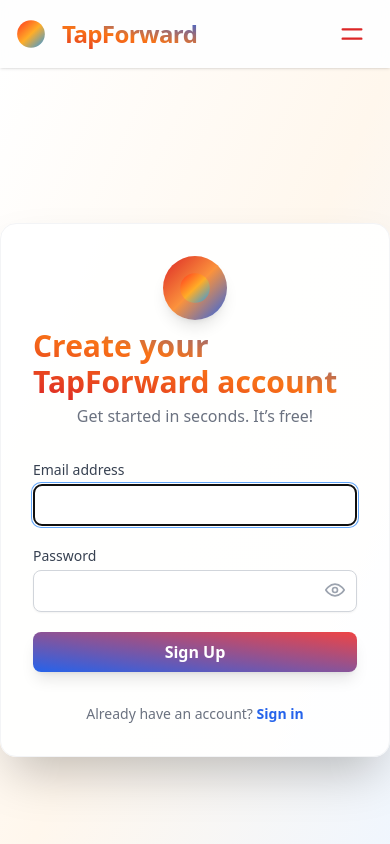
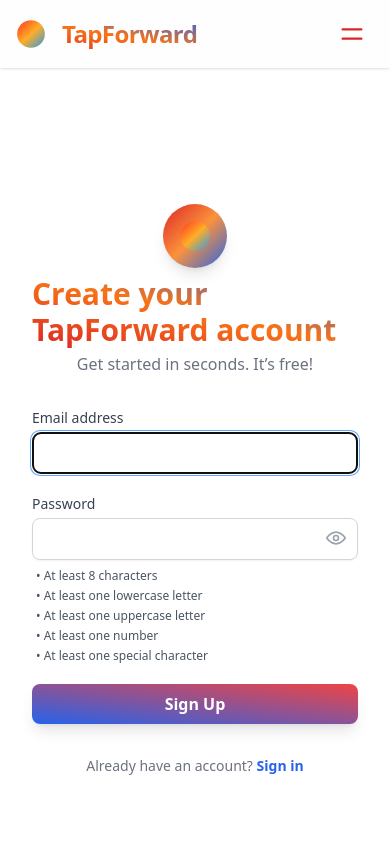
Before and after one commit to alinoajdea/tapforward, a Next.js app: page /auth/register in a window 390 px wide. Shown: the top 844 px of the page. Built offline with nearby package versions, Linux system fonts and the light colour scheme; no server answers.

Commit message:
Update registr page.tsx on mobile and pass rules

```diff
--- a/app/auth/register/page.tsx
+++ b/app/auth/register/page.tsx
@@ -3,6 +3,16 @@
 import { useState } from "react";
 import { supabase } from "@/lib/supabaseClient";
 import Link from "next/link";
+
+function getPasswordErrors(password) {
+  const errors = [];
+  if (password.length < 8) errors.push("At least 8 characters");
+  if (!/[a-z]/.test(password)) errors.push("At least one lowercase letter");
+  if (!/[A-Z]/.test(password)) errors.push("At least one uppercase letter");
+  if (!/[0-9]/.test(password)) errors.push("At least one number");
+  if (!/[^A-Za-z0-9]/.test(password)) errors.push("At least one special character");
+  return errors;
+}
 
 export default function RegisterPage() {
   const [email, setEmail] = useState("");
@@ -12,11 +22,19 @@
   const [error, setError] = useState<string | null>(null);
   const [success, setSuccess] = useState<string | null>(null);
 
+  const passwordErrors = getPasswordErrors(password);
+
   async function handleRegister(e: React.FormEvent) {
     e.preventDefault();
     setLoading(true);
     setError(null);
     setSuccess(null);
+
+    if (passwordErrors.length) {
+      setError("Please create a stronger password.");
+      setLoading(false);
+      return;
+    }
 
     const { error } = await supabase.auth.signUp({ email, password });
     setLoading(false);
@@ -26,8 +44,16 @@
   }
 
   return (
-    <div className="min-h-screen flex items-center justify-center bg-gradient-to-br from-white via-orange-50 to-blue-50 dark:from-neutral-900 dark:to-neutral-950">
-      <div className="bg-white/95 dark:bg-neutral-950/95 p-8 rounded-2xl shadow-2xl w-full max-w-md border border-gray-100 dark:border-neutral-900">
+    <div className="min-h-screen flex items-center justify-center bg-gradient-to-br from-white via-orange-50 to-blue-50">
+      <div
+        className="
+          bg-white p-8 w-full max-w-md
+          sm:rounded-2xl sm:shadow-2xl sm:border sm:border-gray-100
+          rounded-none shadow-none border-none
+          min-h-screen sm:min-h-fit
+          flex flex-col justify-center
+        "
+      >
         <div className="flex flex-col items-center mb-8">
           {/* Gradient Logo Circle */}
           <span className="mb-2 inline-flex items-center justify-center w-16 h-16 rounded-full bg-gradient-to-br from-red-600 via-orange-400 to-blue-600 shadow-lg">
@@ -52,7 +78,7 @@
           <h1 className="text-3xl font-extrabold bg-gradient-to-tr from-red-600 via-orange-500 to-blue-600 text-transparent bg-clip-text mb-1">
             Create your TapForward account
           </h1>
-          <p className="text-gray-500 dark:text-gray-400 text-base">
+          <p className="text-gray-500 text-base">
             Get started in seconds. It’s free!
           </p>
         </div>
@@ -60,7 +86,7 @@
           <div>
             <label
               htmlFor="email"
-              className="block text-sm font-medium text-gray-700 dark:text-gray-300 mb-1"
+              className="block text-sm font-medium text-gray-700 mb-1"
             >
               Email address
             </label>
@@ -68,7 +94,7 @@
               id="email"
               type="email"
               required
-              className="mt-1 block w-full px-4 py-2 border border-gray-300 dark:border-neutral-800 rounded-lg bg-white dark:bg-neutral-900 focus:ring-2 focus:ring-blue-400 focus:border-blue-400 dark:focus:ring-orange-500 dark:focus:border-orange-500 shadow-sm transition"
+              className="mt-1 block w-full px-4 py-2 border border-gray-300 rounded-lg bg-white focus:ring-2 focus:ring-blue-400 focus:border-blue-400 shadow-sm transition"
               value={email}
               onChange={(e) => setEmail(e.target.value)}
               autoFocus
@@ -79,7 +105,7 @@
           <div>
             <label
               htmlFor="password"
-              className="block text-sm font-medium text-gray-700 dark:text-gray-300 mb-1"
+              className="block text-sm font-medium text-gray-700 mb-1"
             >
               Password
             </label>
@@ -88,16 +114,15 @@
                 id="password"
                 type={showPwd ? "text" : "password"}
                 required
-                className="mt-1 block w-full px-4 py-2 border border-gray-300 dark:border-neutral-800 rounded-lg bg-white dark:bg-neutral-900 focus:ring-2 focus:ring-red-400 focus:border-red-400 dark:focus:ring-orange-500 dark:focus:border-orange-500 shadow-sm transition"
+                className="mt-1 block w-full px-4 py-2 border border-gray-300 rounded-lg bg-white focus:ring-2 focus:ring-red-400 focus:border-red-400 shadow-sm transition"
                 value={password}
                 onChange={(e) => setPassword(e.target.value)}
-                minLength={6}
                 autoComplete="new-password"
                 disabled={loading}
               />
               <button
                 type="button"
-                className="absolute right-3 top-2.5 text-gray-400 hover:text-blue-500 dark:hover:text-orange-400 transition"
+                className="absolute right-3 top-2.5 text-gray-400 hover:text-blue-500 transition"
                 onClick={() => setShowPwd((v) => !v)}
                 tabIndex={-1}
                 aria-label={showPwd ? "Hide password" : "Show password"}
@@ -130,6 +155,33 @@
                 )}
               </button>
             </div>
+            <ul className="mt-2 ml-1 text-xs text-gray-600 space-y-1">
+              <li>
+                <span className={password.length >= 8 ? "text-green-600" : ""}>
+                  • At least 8 characters
+                </span>
+              </li>
+              <li>
+                <span className={/[a-z]/.test(password) ? "text-green-600" : ""}>
+                  • At least one lowercase letter
+                </span>
+              </li>
+              <li>
+                <span className={/[A-Z]/.test(password) ? "text-green-600" : ""}>
+                  • At least one uppercase letter
+                </span>
+              </li>
+              <li>
+                <span className={/[0-9]/.test(password) ? "text-green-600" : ""}>
+                  • At least one number
+                </span>
+              </li>
+              <li>
+                <span className={/[^A-Za-z0-9]/.test(password) ? "text-green-600" : ""}>
+                  • At least one special character
+                </span>
+              </li>
+            </ul>
           </div>
           <button
             type="submit"
@@ -140,20 +192,20 @@
           </button>
         </form>
         {error && (
-          <div className="mt-4 text-red-600 dark:text-orange-400 text-sm text-center">
+          <div className="mt-4 text-red-600 text-sm text-center">
             {error}
           </div>
         )}
         {success && (
-          <div className="mt-4 text-green-700 dark:text-green-400 text-sm text-center">
+          <div className="mt-4 text-green-700 text-sm text-center">
             {success}
           </div>
         )}
-        <p className="mt-8 text-sm text-gray-500 dark:text-gray-400 text-center">
+        <p className="mt-8 text-sm text-gray-500 text-center">
           Already have an account?{" "}
           <Link
             href="/auth/login"
-            className="text-blue-600 dark:text-orange-400 hover:underline font-semibold"
+            className="text-blue-600 hover:underline font-semibold"
           >
             Sign in
           </Link>
```
